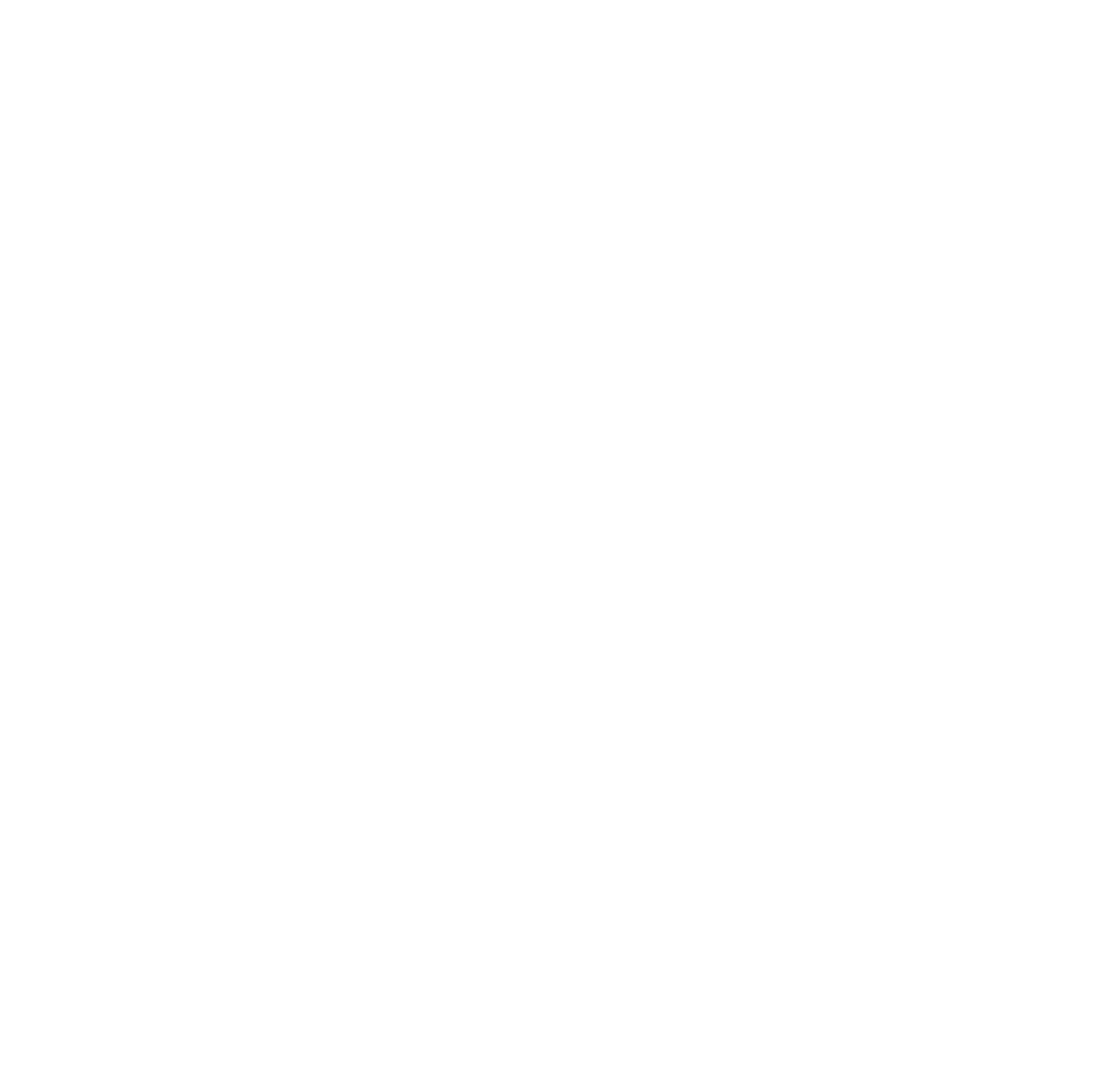
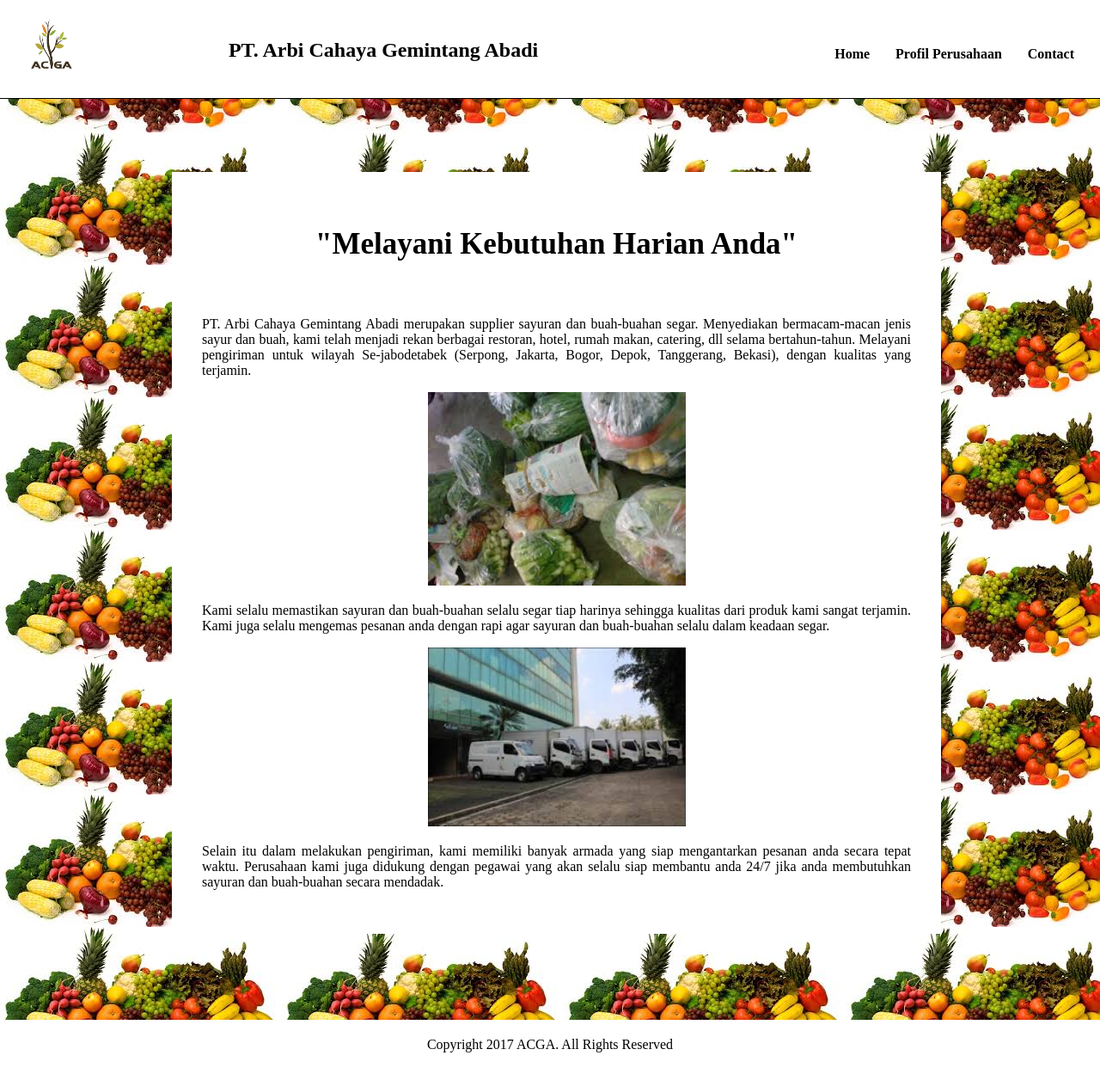
Before and after one commit to rezdkiari/rezdkiari.github.io, a plain HTML site: page index.html in a window 1280 px wide. Shown: the whole page at 86% size. Before the commit the page ends 800 px from the top, so only its background shows below. Drawn offline with Linux system fonts and the light colour scheme.

Commit message:
menambah file index.html

```diff
--- a/index.html
+++ b/index.html
@@ -1,2 +1,47 @@
+<!DOCTYPE html>
 <html>
+  <head>
+      <link href="style.css" rel="stylesheet" type="text/css" />
+      <title>Arbi Cahaya Gemintang Abadi</title>
+  </head>
+  <body>
+    <header>
+      <img class="logo" src="fix.png" width="200px" />
+      <nav>
+        <h1 class="logo-text">PT. Arbi Cahaya Gemintang Abadi<h1>
+        <ul>
+          <li>Home</li>
+          <li>Profil Perusahaan</li>
+          <li>Contact</li>
+        </ul>
+      </nav>
+    </header>
+    <section>
+      <div id="article">
+        <h1>"Melayani Kebutuhan Harian Anda"</h1>
+        <p>
+          PT. Arbi Cahaya Gemintang Abadi merupakan supplier sayuran dan buah-buahan segar. Menyediakan bermacam-macan jenis sayur dan buah, kami telah menjadi rekan berbagai restoran, hotel, rumah makan, catering, dll selama bertahun-tahun.
+        Melayani pengiriman untuk wilayah Se-jabodetabek (Serpong, Jakarta, Bogor, Depok, Tanggerang, Bekasi), dengan kualitas yang terjamin.
+        </p>
+        <p class="text-center">
+          <img class="images" src="images.jpeg" width="300px">
+        </p>
+        <p>
+          Kami selalu memastikan sayuran dan buah-buahan selalu segar tiap harinya sehingga kualitas dari produk kami sangat terjamin. Kami juga selalu mengemas pesanan anda dengan rapi agar sayuran dan buah-buahan selalu dalam keadaan segar.
+        </p>
+        <p class="image-center">
+          <img class="images1" src="images1.jpeg" width="300px">
+        </p>
+        <p>
+          Selain itu dalam melakukan pengiriman, kami memiliki banyak armada yang siap mengantarkan pesanan anda secara tepat waktu. Perusahaan kami juga didukung dengan pegawai yang akan selalu siap membantu anda 24/7 jika anda membutuhkan sayuran dan buah-buahan secara mendadak.
+        </p>
+      </div>
+
+
+    </section>
+    <footer>
+      <span>Copyright 2017 ACGA. All Rights Reserved</span>
+    </footer>
+
+  </body>
 </html>
--- /dev/null
+++ b/style.css
@@ -0,0 +1,90 @@
+header {
+  background: white;
+  top: 0;
+  left: 0;
+  right: 0;
+  position: fixed;
+  overflow: hidden;
+  padding: 5px;
+  border-bottom: 1px solid;
+}
+
+header h1 {
+  float: left;
+}
+
+.logo-text {
+  padding-top: 20px;
+}
+
+body {
+  background-image: url("vegetables.jpeg");
+  padding-top: 200px;
+  padding-bottom: 0px;
+  margin: 0;
+}
+
+.text-center {
+  text-align: center;
+}
+
+.image-center {
+  text-align: center;
+}
+
+.images {
+  margin: 0 auto;
+}
+
+nav {
+  float: right;
+}
+
+nav ul {
+  margin-left: 300px;
+}
+
+.logo {
+  padding: 5px;
+  height: 80px;
+  width: 100px;
+  padding-top: 15px;
+}
+
+section h1 {
+  text-align: center;
+  padding-bottom: 35px;
+  font-size: 35px;
+  color: black;
+}
+
+ul {
+  list-style-type: none;
+}
+
+li {
+  float: left;
+  padding: 5px 5px;
+  margin-right: 20px;
+  font-size: 12pt;
+}
+
+#article {
+  background-color: white;
+  width: 825px;
+  margin-left: 200px;
+  margin-right: 200px;
+  margin-bottom: 100px;
+  padding: 35px 35px;
+  text-align: justify;
+}
+
+footer {
+  background-color: white;
+  height: 50px;
+  text-align: center;
+  bottom: 0;
+  left: 0;
+  right: 0;
+  padding-top: 20px;
+}
```
Also changed, not shown: fix.png (added), images.jpeg (added), images1.jpeg (added), vegetables.jpeg (added).
